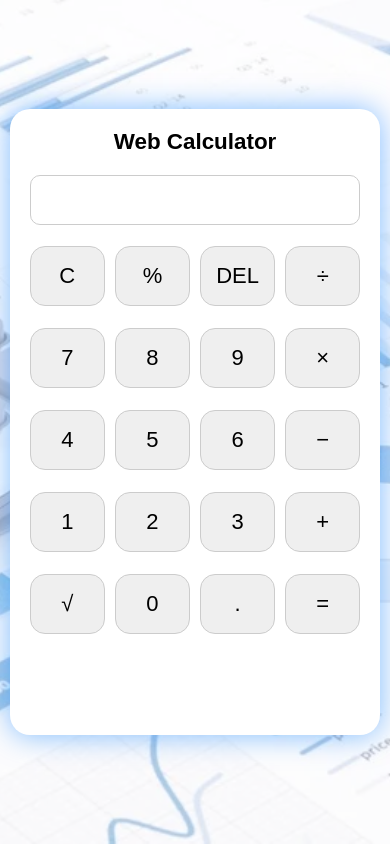
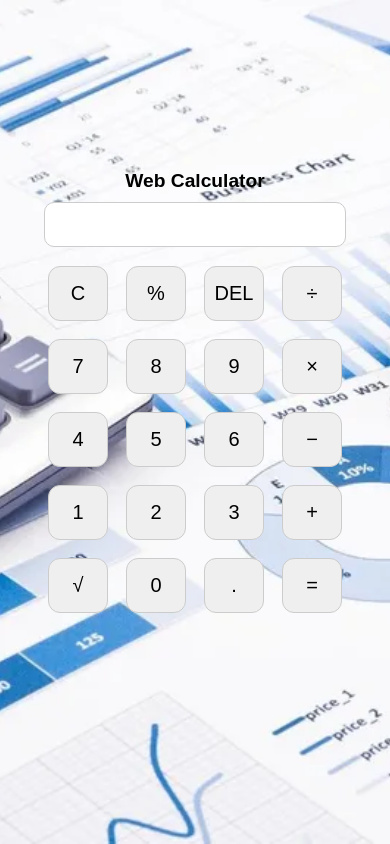
Before and after one commit to Mcoasty/flask-calculator, a Flask app: page / in a window 390 px wide. Run offline with Flask 3, Linux system fonts and the light colour scheme.

Commit message:
mobile friendly

```diff
--- a/templates/calculator_buttons.html
+++ b/templates/calculator_buttons.html
@@ -3,10 +3,12 @@
 <head>
     <title>Web Calculator</title>
  <style>
-        html, body {
-            height: 100%;
+    body {
+        font-family: Arial, sans-serif;
+        text-align: center;
         margin: 0;
-            font-family: Arial, sans-serif;
+        padding: 0;
+        min-height: 100vh;
         background-image: url('static/calculator.jpg');
         background-size: cover;
         background-repeat: no-repeat;
@@ -14,84 +16,81 @@
         display: flex;
         justify-content: center;
         align-items: center;
-            text-align: center;
     }
-        body {
-            /* Add a semi-transparent overlay for better readability */
-            background-color: rgba(255, 255, 255, 0.6);
-            background-blend-mode: lighten;
+
+    .calculator {
         padding: 20px;
+        border: 5px solid darkgrey;
+        border-radius: 20px;
+        background-color: white;
+        box-shadow: 0 0 15px rgba(0, 123, 255, 0.3);
+        width: 320px;
+        max-width: 90vw;
         box-sizing: border-box;
     }
-        .container {
-            max-width: 100%;
-            width: 360px;
-            background: white;
-            padding: 25px;
-            border-radius: 20px;
-            box-shadow: 0 0 30px rgba(0, 123, 255, 0.5);
-            box-sizing: border-box;
+
+    h1 {
+        margin-bottom: 10px;
+        font-size: 1.5em;
     }
-        h1 {
-            margin: 0 0 20px;
-            font-size: 1.6rem;
-        }
+
     input[type="text"] {
         width: 100%;
-            height: 55px;
-            font-size: 26px;
-            margin-bottom: 20px;
+        height: 50px;
+        font-size: 24px;
+        margin-bottom: 15px;
         text-align: right;
         padding: 5px 10px;
         box-sizing: border-box;
         border-radius: 10px;
         border: 1px solid #ccc;
     }
+
     .buttons button {
-            width: 65px;
-            height: 65px;
-            font-size: 24px;
-            margin: 7px 5px;
-            border-radius: 15px;
+        width: 60px;
+        height: 60px;
+        font-size: 22px;
+        margin: 5px;
+        border-radius: 12px;
         border: 1px solid #ccc;
         cursor: pointer;
         transition: background-color 0.2s ease;
     }
+
     .buttons button:hover {
         background-color: #e0e0e0;
     }
+
     .grid {
         display: grid;
         grid-template-columns: repeat(4, 1fr);
-            grid-gap: 12px;
-            justify-content: center;
-        }
-        .grid div {
-            height: 65px; /* Placeholder if needed */
+        grid-gap: 10px;
     }
 
-        /* Responsive tweaks */
-        @media (max-width: 600px) {
-            .container {
+    .grid div {
+        height: 60px;
+    }
+
+    /* Mobile adjustments */
+    @media (max-width: 500px) {
+        .calculator {
             width: 95vw;
-                padding: 20px;
+            padding: 15px;
         }
+
         input[type="text"] {
-                height: 50px;
-                font-size: 24px;
-                margin-bottom: 15px;
+            height: 45px;
+            font-size: 20px;
         }
+
         .buttons button {
-                width: 100%;
-                height: 60px;
-                font-size: 22px;
-                margin: 6px 0;
+            height: 55px;
+            font-size: 20px;
+            margin: 4px;
         }
+
         h1 {
-                font-size: 1.4rem;
-            }
-            .grid {
-                grid-gap: 10px;
+            font-size: 1.2em;
         }
     }
  </style>
```
Lines whose indentation alone changed are shown as unchanged.
